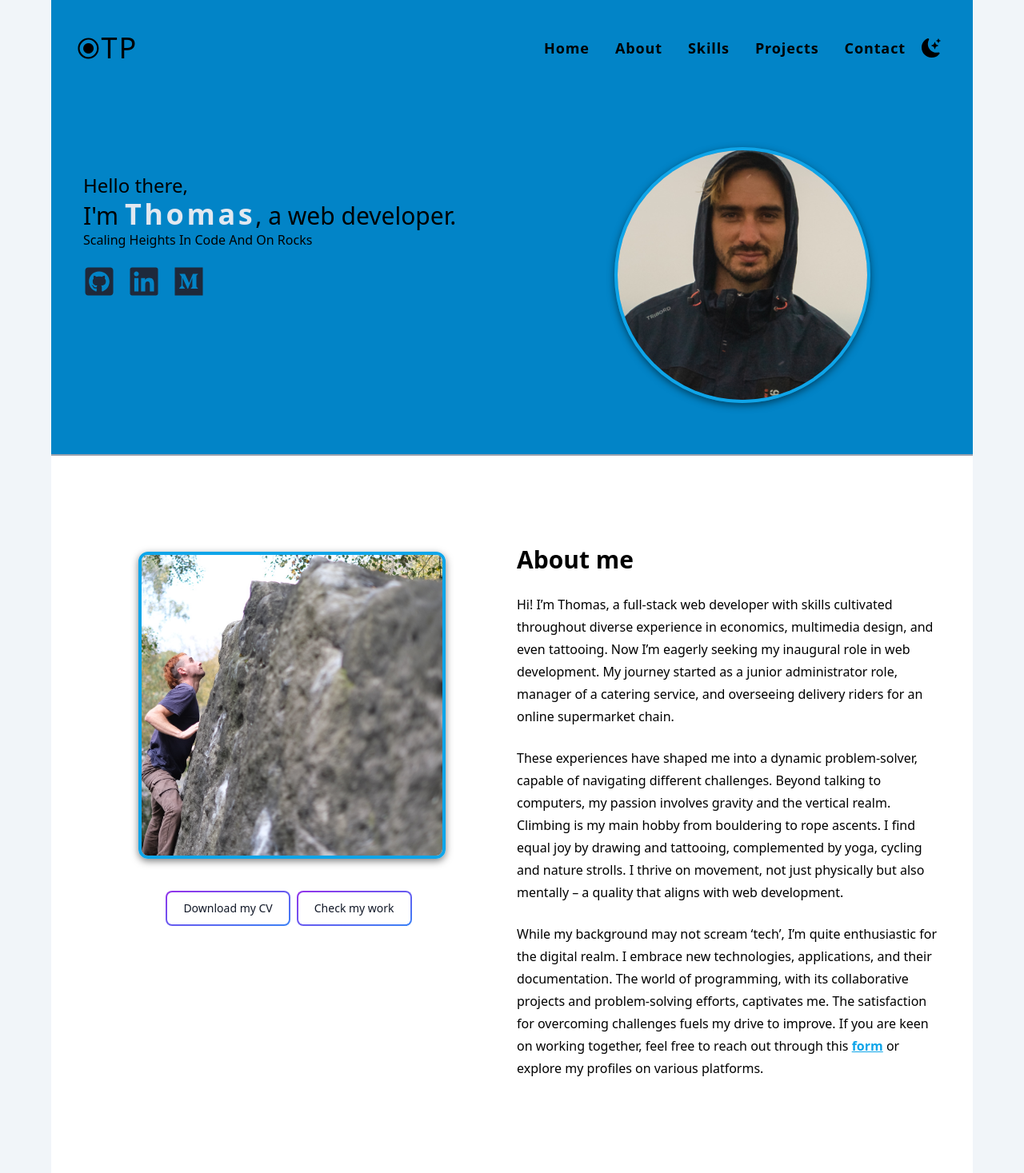
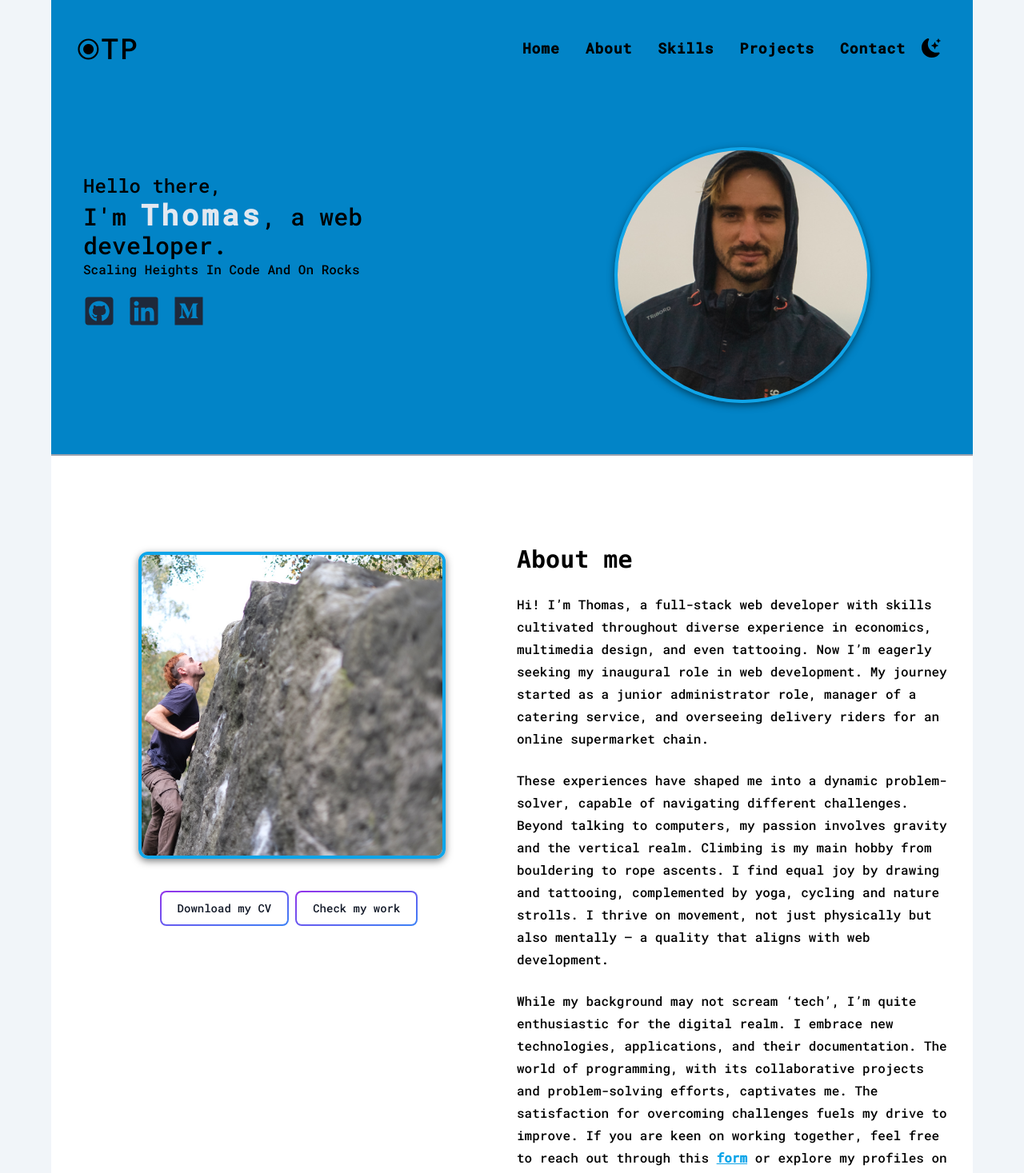
Before and after one commit to tompra/devfolio, a React (Vite) app: page / in a window 1280 px wide. Shown: the top 1467 px of the page at 80% size. Built offline with nearby package versions, Linux system fonts and the light colour scheme; what tailwindcss-animated would draw is missing.

Commit message:
Applied font family all components

```diff
--- a/index.html
+++ b/index.html
@@ -4,6 +4,13 @@
         <meta charset="UTF-8" />
         <link rel="icon" type="image/svg+xml" href="/favicon.ico" />
         <meta name="viewport" content="width=device-width, initial-scale=1.0" />
+        <link rel="preconnect" href="https://fonts.googleapis.com" />
+        <link rel="preconnect" href="https://fonts.gstatic.com" crossorigin />
+        <link
+            href="https://fonts.googleapis.com/css2?family=Roboto+Mono:wght@500&display=swap"
+            rel="stylesheet"
+        />
+
         <title>Thomas Prayon</title>
     </head>
     <body>
--- a/src/components/About.jsx
+++ b/src/components/About.jsx
@@ -15,12 +15,12 @@ const About = () => {
 
     return (
         <section
-            className='bg-white align-element sm:py-20 border-b-2 border-gray-700 xs:py-12 dark:bg-gray-600 animate-fade-left animate-once animate-duration-1000 animate-delay-300 animate-ease-in-out'
+            className='bg-white align-element sm:py-20 border-b-2 border-gray-700 xs:py-12 dark:bg-gray-600 animate-fade-left animate-once animate-duration-1000 animate-delay-300 animate-ease-in-out font-roboto'
             id='about'
         >
             <div className='grid grid-cols-1 md:grid-cols-2 gap-3 xs:p-8 dark:text-white'>
                 <div className='md:order-2 xs:flex xs:flex-col xs:justify-center animate-fade-down animate-once animate-duration-1000 animate-delay-[800ms] animate-ease-in-out'>
-                    <h1 className='text-3xl font-bold xs:text-center sm:text-start xs:mb-5 sm:mb-3'>
+                    <h1 className='text-3xl font-bold xs:text-center sm:text-start xs:mb-5 sm:mb-3 font-mono'>
                         About me
                     </h1>
                     <p className='py-3 leading-7'>
--- a/src/components/CaseStudy.jsx
+++ b/src/components/CaseStudy.jsx
@@ -24,7 +24,7 @@ const CaseStudy = () => {
     ] = modalContent.caseStudy;
 
     return (
-        <div className='fixed inset-0 bg-gray-800 bg-opacity-75 flex items-center py-5 justify-center animate-fade animate-once animate-duration-200 animate-delay-0 animate-ease-in'>
+        <div className='fixed inset-0 bg-gray-800 bg-opacity-75 flex items-center py-5 justify-center animate-fade animate-once animate-duration-200 animate-delay-0 animate-ease-in font-roboto'>
             <div className='bg-white rounded-md relative w-full max-w-5xl h-full overflow-y-auto dark:bg-gray-600 dark:text-white'>
                 <div className='flex items-center justify-between p-4 md:py-5 border-b rounded-t dark:border-gray-600'>
                     <h1 className='text-2xl font-bold'>
--- a/src/components/Contact.jsx
+++ b/src/components/Contact.jsx
@@ -54,7 +54,7 @@ const Contact = () => {
     return (
         <section
             ref={ref}
-            className='bg-slate-200 dark:bg-gray-700 align-element py-16 grid grid-cols-1 md:grid-cols-2'
+            className='bg-slate-200 dark:bg-gray-700 align-element py-16 grid grid-cols-1 md:grid-cols-2 font-roboto'
             id='contact'
         >
             <div
--- a/src/components/Footer.jsx
+++ b/src/components/Footer.jsx
@@ -17,7 +17,7 @@ const Footer = () => {
     return (
         <footer
             ref={ref}
-            className={`bg-white align-element py-4 dark:bg-gray-900 dark:text-white flex flex-col justify-around ${animateFooter}`}
+            className={`bg-white align-element py-4 dark:bg-gray-900 dark:text-white font-roboto flex flex-col justify-around ${animateFooter}`}
         >
             <h1 className='sm:text-2xl font-bold text-center xs:text-xl'>
                 Let&apos;s connect
--- a/src/components/Home.jsx
+++ b/src/components/Home.jsx
@@ -8,7 +8,7 @@ const Home = () => {
     const { isOpen } = useAppContext();
     return (
         <section
-            className={`bg-sky-600 dark:bg-gray-700 align-element grid md:grid-cols-2  border-b-2 border-gray-400 dark:border-gray-500 py-16 animate-fade-right animate-once animate-duration-1000 animate-delay-500 animate-ease-in-out`}
+            className={`bg-sky-600 dark:bg-gray-700 align-element grid md:grid-cols-2 font-roboto border-b-2 border-gray-400 dark:border-gray-500 py-16 animate-fade-right animate-once animate-duration-1000 animate-delay-500 animate-ease-in-out`}
             id='home'
         >
             <article
@@ -26,7 +26,7 @@ const Home = () => {
                             return (
                                 <span
                                     key={index}
-                                    className={`inline-block tracking-widest cursor-pointer sm:hover:animate-wiggle-more sm:hover:animate-infinite sm:hover:animate-duration-[500ms] sm:hover:animate-delay-100 hover:sm:animate-ease-out`}
+                                    className={`inline-block tracking-widest cursor-pointer sm:hover:animate-wiggle-more sm:hover:animate-infinite sm:hover:animate-duration-[500ms] sm:hover:animate-delay-100 hover:sm:animate-ease-out hover:u`}
                                 >
                                     {letter}
                                 </span>
--- a/src/components/Modal.jsx
+++ b/src/components/Modal.jsx
@@ -7,7 +7,7 @@ const Modal = () => {
         return null;
     }
     return (
-        <div className='fixed inset-0 bg-gray-800 bg-opacity-75 flex items-center py-5 justify-center animate-fade animate-once animate-duration-200 animate-delay-0 animate-ease-in'>
+        <div className='fixed inset-0 bg-gray-800 bg-opacity-75 font-roboto flex items-center py-5 justify-center animate-fade animate-once animate-duration-200 animate-delay-0 animate-ease-in'>
             <div className='bg-white rounded-md relative w-full max-w-5xl h-full overflow-y-auto dark:bg-gray-600 dark:text-white'>
                 <div className='flex items-center justify-between p-4 md:py-5 border-b rounded-t dark:border-gray-600'>
                     <h1 className='text-2xl font-bold'>{modalContent.title}</h1>
@@ -47,7 +47,7 @@ const Modal = () => {
                         {modalContent.description}
                     </p>
                     <p className='font-bold text-xl py-2'>User Stories</p>{' '}
-                    <ul>
+                    <ul className='list-disc ml-4'>
                         {modalContent.userStories.map((story, index) => {
                             return (
                                 <li key={index} className='my-1'>
@@ -57,7 +57,7 @@ const Modal = () => {
                         })}
                     </ul>
                     <p className='font-bold text-xl py-2'>Key Features</p>
-                    <ul>
+                    <ul className='list-disc ml-4'>
                         {modalContent.keyFeatures.map((feature, index) => {
                             return (
                                 <li key={index} className='my-1'>
--- a/src/components/Navbar.jsx
+++ b/src/components/Navbar.jsx
@@ -10,7 +10,7 @@ const Navbar = () => {
     const { darkMode, setDarkMode, isOpen, setIsOpen, handleClickOnItem } =
         useAppContext();
     return (
-        <nav className='align-element sm:animate-fade-down sm:animate-once sm:animate-duration-1000 sm:animate-delay-100 sm:animate-ease-in-out'>
+        <nav className='align-element sm:animate-fade-down sm:animate-once sm:animate-duration-1000 sm:animate-delay-100 sm:animate-ease-in-out font-roboto'>
             <div className='md:flex items-center justify-between bg-sky-600 dark:bg-gray-900 dark:xs:bg-gray-900 py-10'>
                 <div className='cursor-pointer flex items-center gap-1'>
                     <h1 className='text-4xl tracking-wider xs:ml-4 sm:ml-8 animate-fade animate-once animate-duration-500 animate-delay-[1000ms] animate-ease-out hover:opacity-80 dark:text-white'>
--- a/src/components/Projects.jsx
+++ b/src/components/Projects.jsx
@@ -22,7 +22,7 @@ const Projects = () => {
     return (
         <section
             ref={ref}
-            className='bg-white align-element xs:py-12 xs:p-4 dark:bg-gray-600'
+            className='bg-white align-element xs:py-12 xs:p-4 dark:bg-gray-600 font-roboto'
             id='projects'
         >
             <h1
--- a/src/components/Skills.jsx
+++ b/src/components/Skills.jsx
@@ -18,7 +18,7 @@ const Skills = () => {
     return (
         <section
             ref={ref}
-            className='bg-slate-200 align-element sm:py-20 xs:py-12 xs:p-8 dark:bg-gray-800 dark:text-white'
+            className='bg-slate-200 align-element sm:py-20 xs:py-12 xs:p-8 dark:bg-gray-800 dark:text-white font-roboto'
             id='skills'
         >
             <div className={skillsAnimation}>
--- a/tailwind.config.js
+++ b/tailwind.config.js
@@ -1,4 +1,5 @@
 /** @type {import('tailwindcss').Config} */
+const defaultTheme = require('tailwindcss/defaultTheme');
 export default {
     darkMode: 'class',
     content: ['./index.html', './src/**/*.{js,ts,jsx,tsx}'],
@@ -19,6 +20,9 @@ export default {
             width: {
                 95: '95%',
             },
+            fontFamily: {
+                roboto: ['"Roboto Mono"', ...defaultTheme.fontFamily.mono],
+            },
         },
     },
     plugins: [require('tailwindcss-animated')],
```
